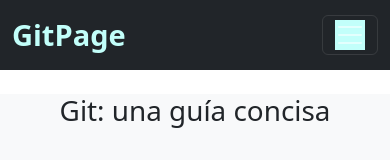
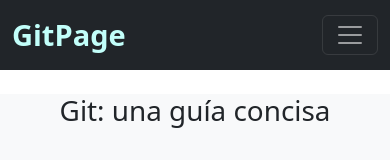
Before and after one commit to fcorguez92/gitpage, a plain HTML site: page index.html in a window 390 px wide. Shown: the top 160 px of the page. Drawn offline with nearby package versions, Linux system fonts and the light colour scheme.

Commit message:
Arreglo color navbar

```diff
--- a/css/style.css
+++ b/css/style.css
@@ -7,9 +7,7 @@
     color: rgb(194, 255, 250); /* Color de texto del logo */
 }
 
-.navbar-toggler-icon {
-    background-color: rgb(194, 255, 250); /* Color del icono del botón de hamburguesa */
-}
+
 
 .navbar-nav .nav-link {
     color: #fff; /* Color de texto de los enlaces */
```
